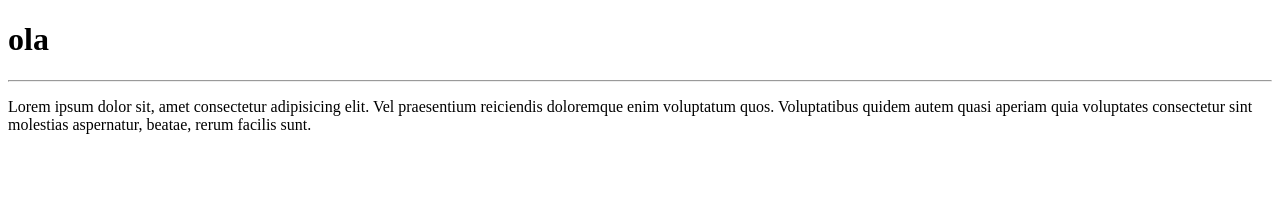
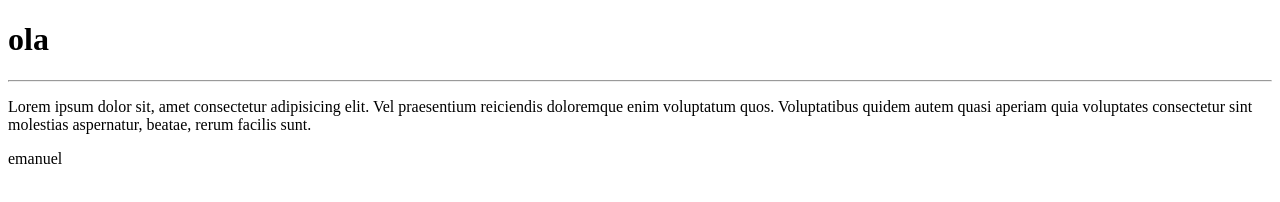
Before and after one commit to emanuelfcosta/Ola-Mundo, a plain HTML site: page site-exemplo/index.html in a window 1280 px wide. Drawn offline with Linux system fonts and the light colour scheme.

Commit message:
new paragraph

```diff
--- a/site-exemplo/index.html
+++ b/site-exemplo/index.html
@@ -10,5 +10,7 @@
     <h1>ola</h1>
     <hr>
     <p>Lorem ipsum dolor sit, amet consectetur adipisicing elit. Vel praesentium reiciendis doloremque enim voluptatum quos. Voluptatibus quidem autem quasi aperiam quia voluptates consectetur sint molestias aspernatur, beatae, rerum facilis sunt.</p>
+
+    <p>emanuel</p>
 </body>
 </html>
```
